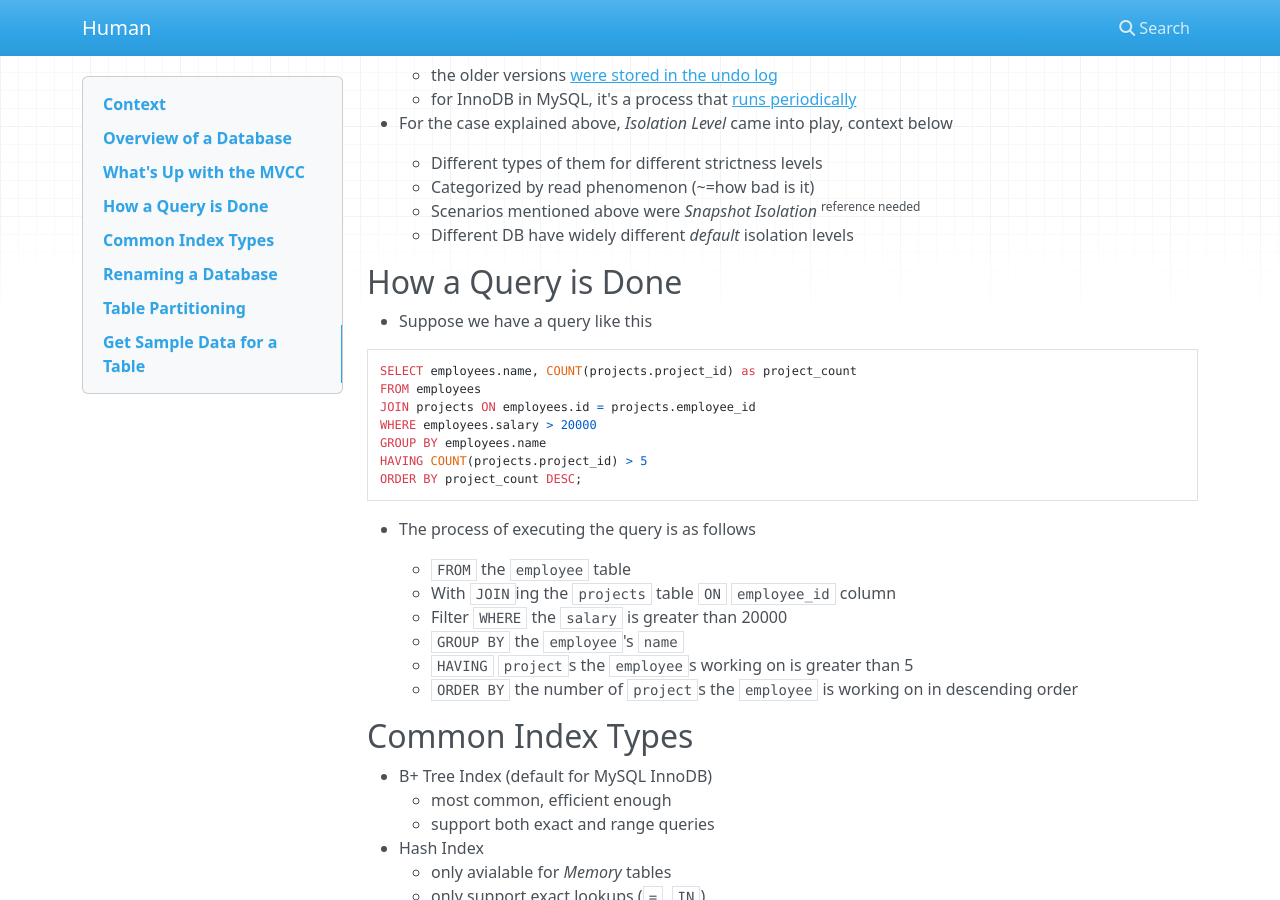
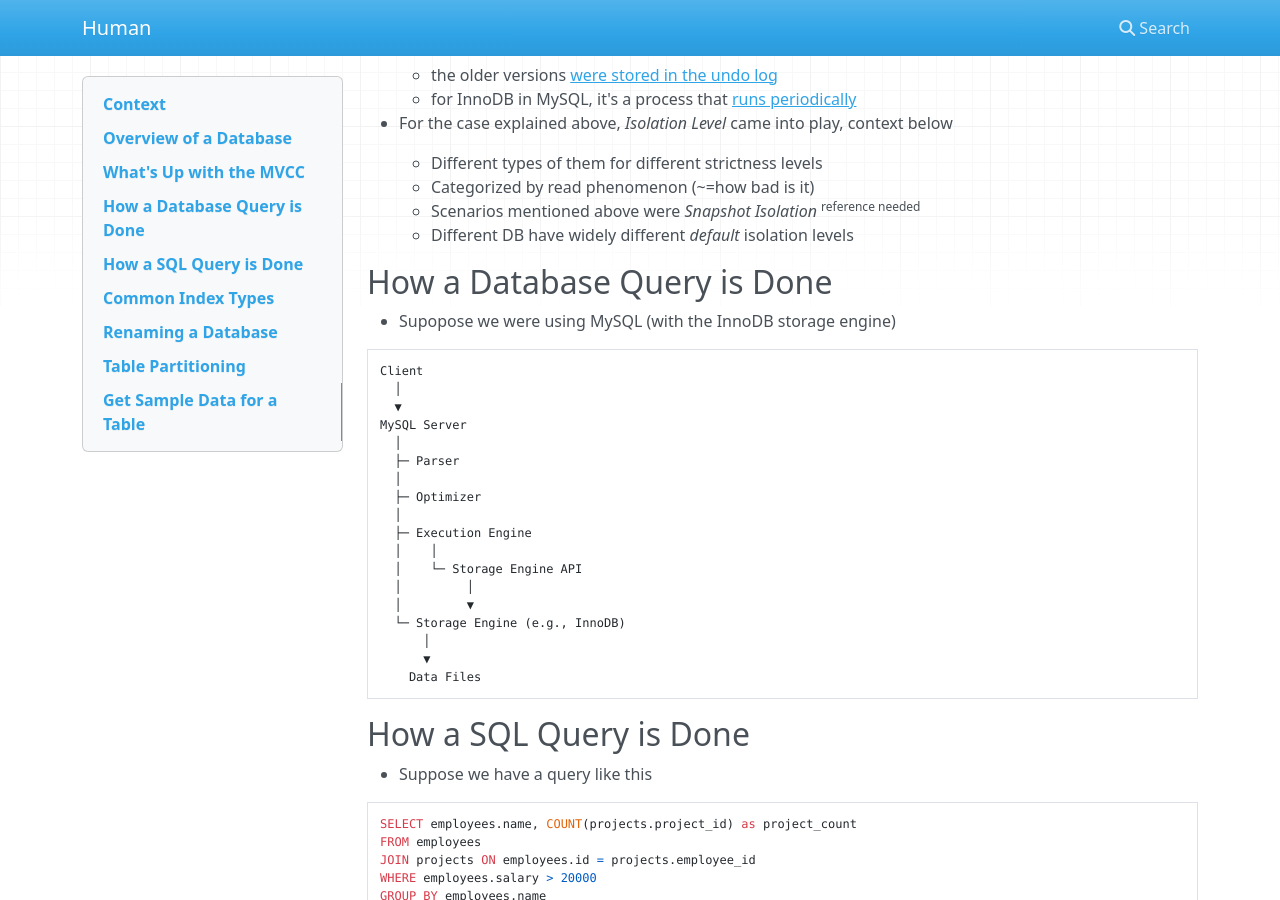
Before and after one commit to codingEzio/codingEzio.github.io, an MkDocs documentation site: the page built from docs/hands-on/core-database.md, in a window 1280 px wide and 900 px high, scrolled down 1258 px. Built offline with MkDocs 1.6.1, drawn with Linux system fonts in a browser that asks for light colours; nearby versions of some CDN libraries.

Commit message:
feat: New entry for notes on Frontend and new notes for Database

````diff
--- a/docs/hands-on/core-database.md
+++ b/docs/hands-on/core-database.md
@@ -64,7 +64,32 @@
     - Scenarios mentioned above were *Snapshot Isolation* <sup>reference needed</sup>
     - Different DB have widely different *default* isolation levels
 
-## How a Query is Done
+## How a Database Query is Done
+
+- Supopose we were using MySQL (with the InnoDB storage engine)
+
+```sh
+Client
+  │
+  ▼
+MySQL Server
+  │
+  ├─ Parser
+  │
+  ├─ Optimizer
+  │
+  ├─ Execution Engine
+  │    │
+  │    └─ Storage Engine API
+  │         │
+  │         ▼
+  └─ Storage Engine (e.g., InnoDB)
+      │
+      ▼
+    Data Files
+```
+
+## How a SQL Query is Done
 
 - Suppose we have a query like this
 
````
Also changed, not shown: docs/hands-on/core-frontend.md (added, +12 -0 lines), docs/index.md (+1 -0 lines).
